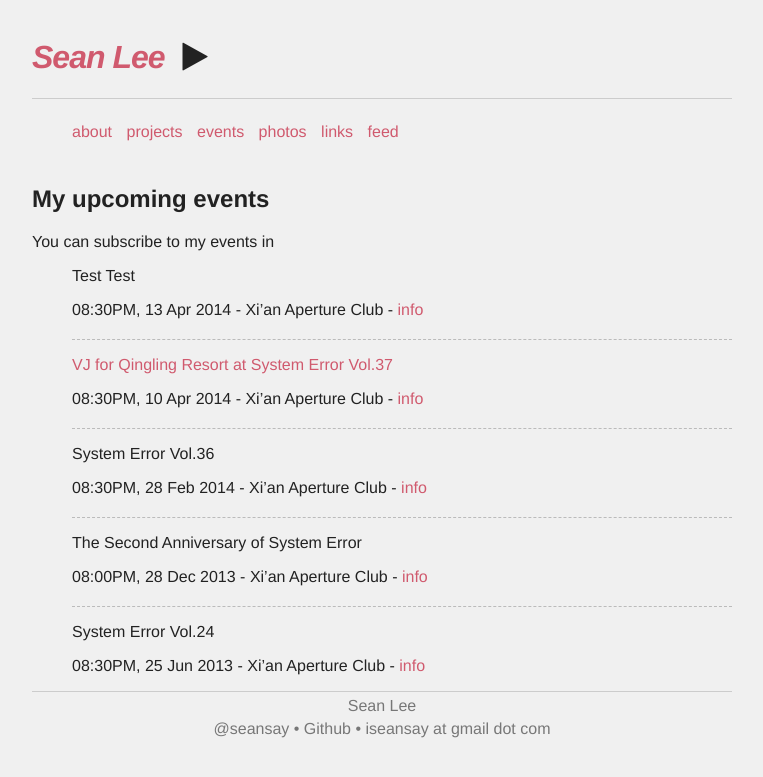
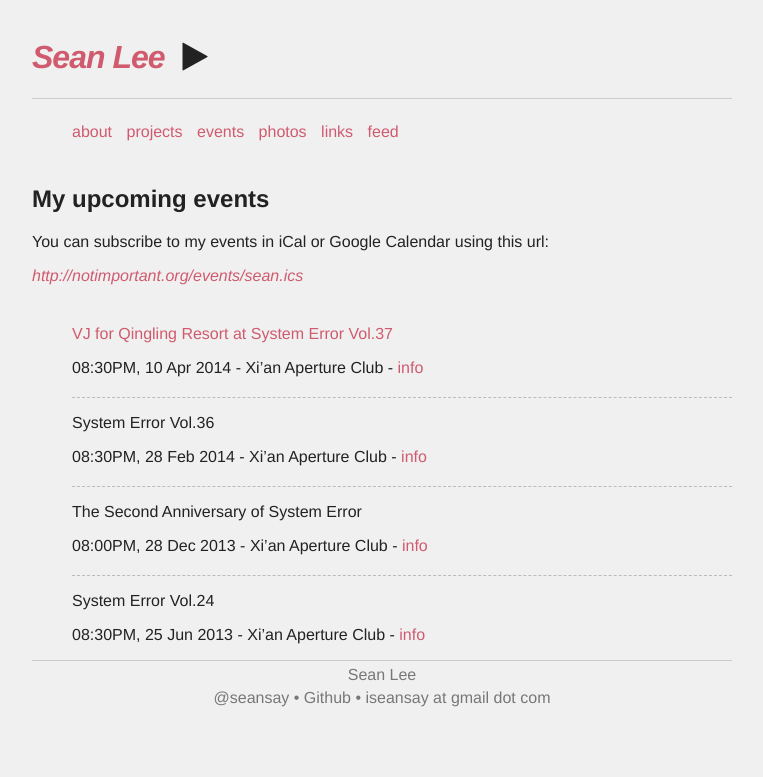
Before and after one commit to lisongx/notimportant.org, a Jekyll site: the page built from events/index.html, in a window 1280 px wide. Shown: the top 777 px of the page, without its empty margins (258-1021 px from the left). Built offline with Jekyll 4.4.1, drawn with Linux system fonts in a browser that asks for light colours; nearby versions of some CDN libraries; some web fonts are replaced.

Commit message:
how to subscribe my events

```diff
--- a/css/style.css
+++ b/css/style.css
@@ -193,6 +193,7 @@ figure.me  figcaption {
 }
 
 #events ol {
+  margin-top: 40px;
   list-style-type: none;
 }
 
--- a/events/index.html
+++ b/events/index.html
@@ -5,8 +5,15 @@ title: Events
 
 <section id="events">
   <h2>My upcoming events</h2>
+
   <p>
-    You can subscribe to my events in
+    You can subscribe to my events in iCal or Google Calendar using this url:
+  </p>
+
+  <p>
+    <a href="http://notimportant.org/events/sean.ics">
+      <i>http://notimportant.org/events/sean.ics</i>
+    </a>
   </p>
 
   <ol>
```
Also changed, not shown: _data/events.yml (+0 -7 lines).
